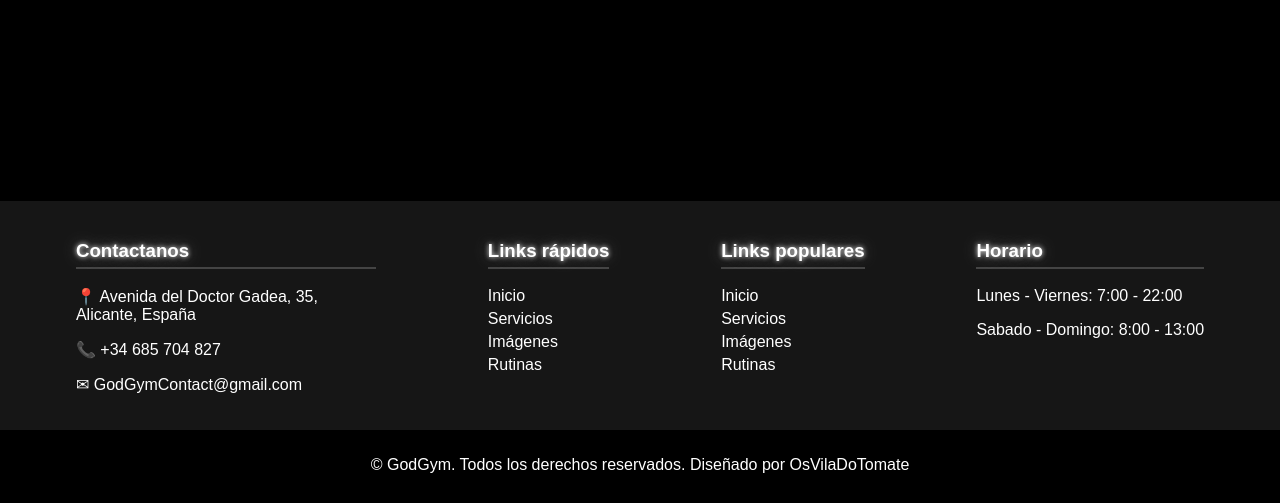
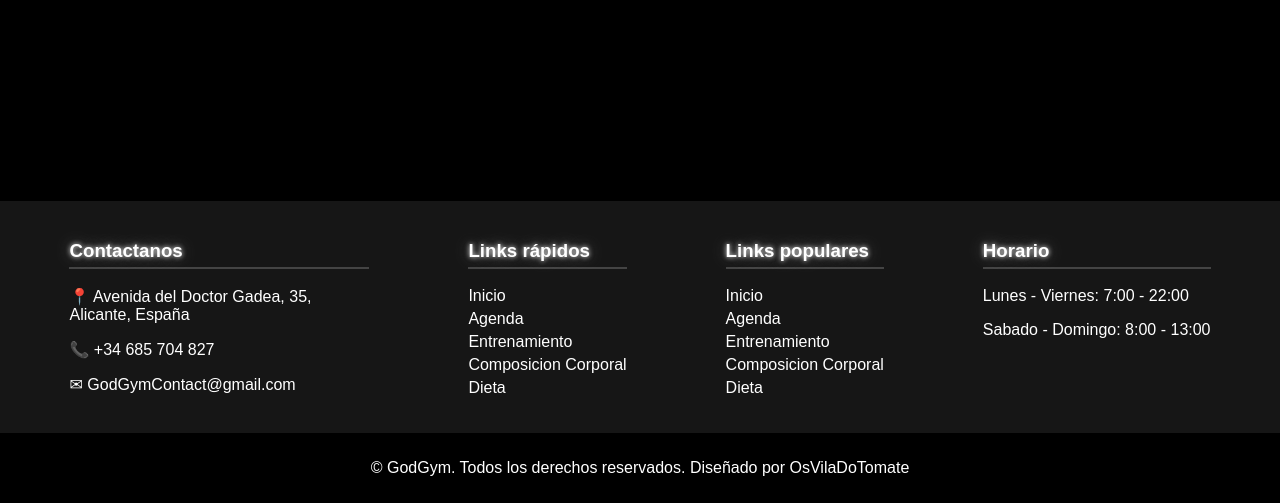
Before and after one commit to LoadingLio/TFG, a PHP site: page /EspUsuario/espaciousuario.php in a window 1280 px wide. Shown: the part 471-974 px from the top of the page. Before the commit the page ends 944 px from the top, so only its background shows below. Run offline with PHP 8.4, Linux system fonts and the light colour scheme; some web fonts are replaced.

Commit message:
Elimino servicios.php y creo los files de botones verticales

```diff
--- a/EspUsuario/espaciousuario.php
+++ b/EspUsuario/espaciousuario.php
@@ -70,9 +70,7 @@ if (isset($_SESSION['nombre_usuario'])) {
             <?php } ?>
 
             <?php if ($permiso == 'usuario') { ?>
-            <a href="servicios.php">Servicios</a>
-            <a href="imagenes.php">Imágenes</a>
-            <a href="rutinas.php">Rutinas</a>
+
             <div class="submenu">
                 <a href="#">Configuración</a>
                 <div class="submenu-content">
@@ -87,18 +85,22 @@ if (isset($_SESSION['nombre_usuario'])) {
     <?php if ($permiso == 'usuario') { ?>
     <div class="boton-container-agenda">
   <button class="boton">Agenda</button>
+  <a href="agenda.php">
 </div>
 
 <div class="boton-container-entrenamiento">
   <button class="boton">Entrenamiento</button>
+  <a href="entrenamiento.php">
 </div>
 
 <div class="boton-container-composicion-corporal">
   <button class="boton">Composición corporal</button>
+  <a href="composicion-corporal.php">
 </div>
 
 <div class="boton-container-dieta">
   <button class="boton">Dieta</button>
+  <a href="dieta.php">
 </div>
 <?php } ?>
 
@@ -130,19 +132,21 @@ if (isset($_SESSION['nombre_usuario'])) {
         <div class="footer-column">
             <h3>Links rápidos</h3>
             <ul>
-                <li><a href="inicio.php">Inicio</a></li>
-                <li><a href="servicios.php">Servicios</a></li>
-                <li><a href="imagenes.php">Imágenes</a></li>
-                <li><a href="rutinas.php">Rutinas</a></li>
+            <li><a href="inicio.php">Inicio</a></li>
+                <li><a href="agenda.php">Agenda</a></li>
+                <li><a href="entrenamiento.php">Entrenamiento</a></li>
+                <li><a href="composicion-corp.php">Composicion Corporal</a></li>
+                <li><a href="dieta.php">Dieta</a></li>
             </ul>
         </div>
         <div class="footer-column">
             <h3>Links populares</h3>
             <ul>
                 <li><a href="inicio.php">Inicio</a></li>
-                <li><a href="servicios.php">Servicios</a></li>
-                <li><a href="imagenes.php">Imágenes</a></li>
-                <li><a href="rutinas.php">Rutinas</a></li>
+                <li><a href="agenda.php">Agenda</a></li>
+                <li><a href="entrenamiento.php">Entrenamiento</a></li>
+                <li><a href="composicion-corp.php">Composicion Corporal</a></li>
+                <li><a href="dieta.php">Dieta</a></li>
             </ul>
         </div>
         <div class="footer-column">
```
Also changed, not shown: EspUsuario/Agenda/agenda.php (added), EspUsuario/Composicion/composicion-corp.php (added), EspUsuario/Dieta/dieta.php (added), EspUsuario/Entrenamiento/entrenamiento.php (added).
